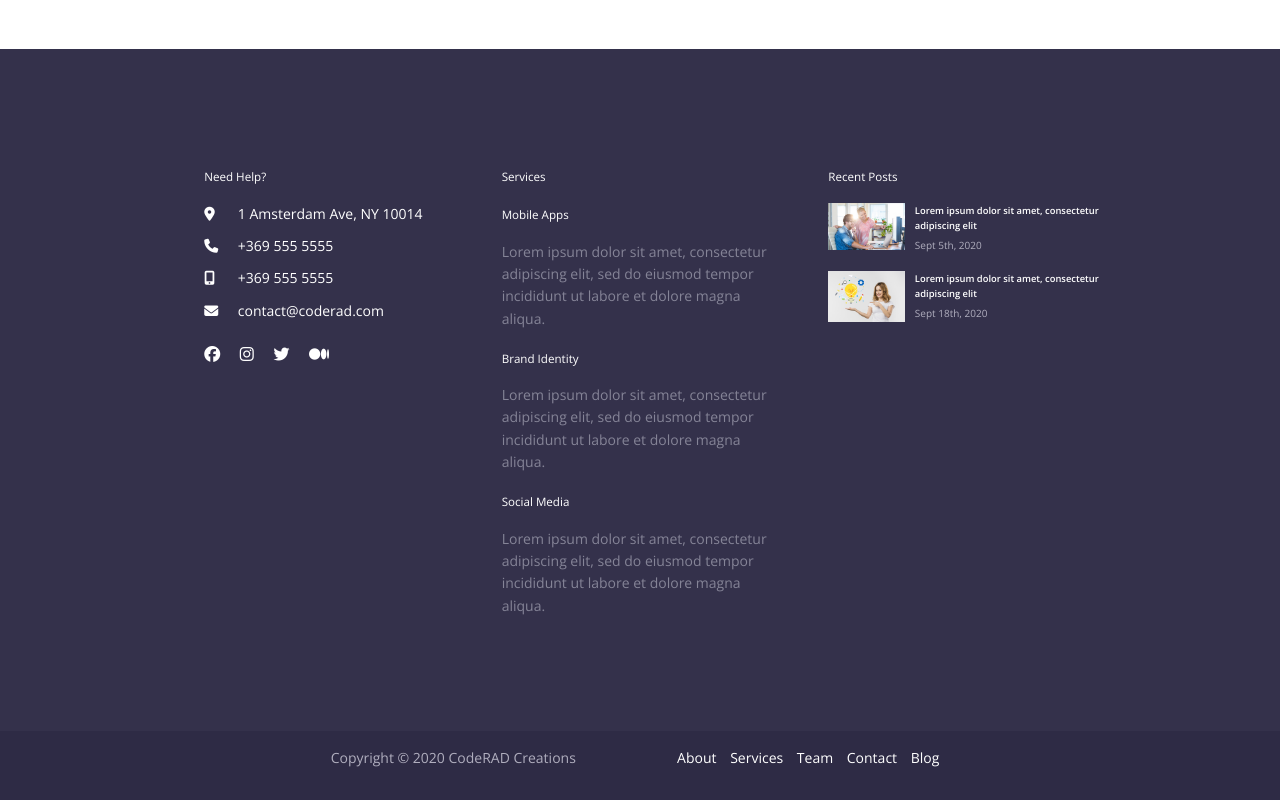
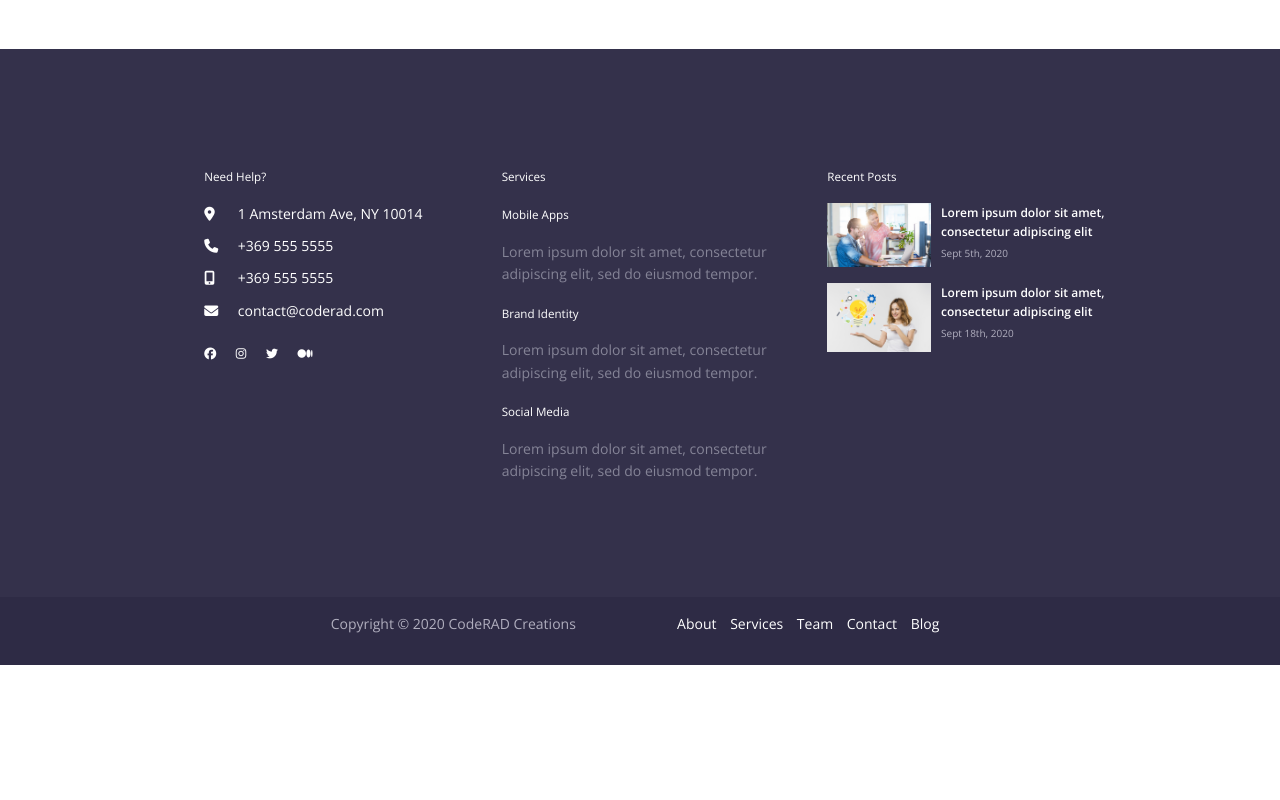
Before and after one commit to Braveheart22/devslopes-codeRad, a plain HTML site: page index.html in a window 1280 px wide. Shown: the part 3978-4778 px from the top of the page. After the commit the page ends 4643 px from the top, so only its background shows below. Drawn offline with nearby package versions, Linux system fonts and the light colour scheme.

Commit message:
Clean up footer

```diff
--- a/CSS/default.css
+++ b/CSS/default.css
@@ -14,6 +14,7 @@
     --gradient-2: #7DBCFF;
 
     --size-10: 0.625rem;
+    --size-12: 0.75rem;
     --size-14: 0.875rem;
     --size-16: 1rem;
     --size-18: 1.125rem;
@@ -23,6 +24,7 @@
     --size-50: 3.125rem;
     --size-100: 6.250rem;
     --size-150: 9.375rem;
+    --size-200: 12.5rem
 }
 
 body {
--- a/CSS/styles.css
+++ b/CSS/styles.css
@@ -362,7 +362,7 @@ footer {
 
 .social-icons ul li a {
     color: var(--white);
-    font-size: var(--size-16);
+    font-size: var(--size-12);
 }
 .services-wrapper p {
     color: #858497;
@@ -374,7 +374,7 @@ footer {
 }
 
 .recent-posts .post-img-wrapper {
-    width: var(--size-100);
+    width: var(--size-200);
     margin-right: var(--size-10);
 }
 
@@ -385,6 +385,7 @@ footer {
 .post-inner h6 a {
     color: var(--white);
     font-weight: 600;
+    font-size: 12px;
 }
 
 .post-inner span {
--- a/index.html
+++ b/index.html
@@ -323,15 +323,15 @@
                         <h5>Services</h5>
                         <div class="services-wrapper">
                             <h5>Mobile Apps</h5>
-                            <p>Lorem ipsum dolor sit amet, consectetur adipiscing elit, sed do eiusmod tempor incididunt ut labore et dolore magna aliqua.</p>
+                            <p>Lorem ipsum dolor sit amet, consectetur adipiscing elit, sed do eiusmod tempor.</p>
                         </div>
                         <div class="services-wrapper">
                             <h5>Brand Identity</h5>
-                            <p>Lorem ipsum dolor sit amet, consectetur adipiscing elit, sed do eiusmod tempor incididunt ut labore et dolore magna aliqua.</p>
+                            <p>Lorem ipsum dolor sit amet, consectetur adipiscing elit, sed do eiusmod tempor.</p>
                         </div>
                         <div class="services-wrapper">
                             <h5>Social Media</h5>
-                            <p>Lorem ipsum dolor sit amet, consectetur adipiscing elit, sed do eiusmod tempor incididunt ut labore et dolore magna aliqua.</p>
+                            <p>Lorem ipsum dolor sit amet, consectetur adipiscing elit, sed do eiusmod tempor.</p>
                         </div>
                     </div>
                     <div class="footer-col">
```
